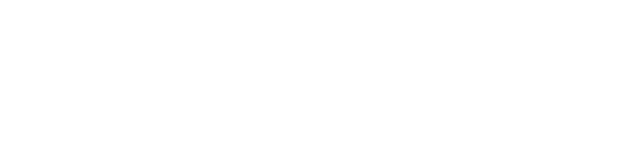
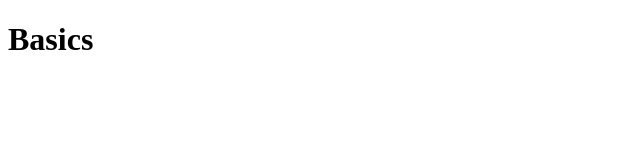
Before and after one commit to santhosh-chinnasamy/git-basics, a plain HTML site: page index.html in a window 1280 px wide. Shown: the whole page, without its empty margins (0-640 px from the left). Drawn offline with Linux system fonts and the light colour scheme.

Commit message:
add content to body

```diff
--- a/index.html
+++ b/index.html
@@ -6,5 +6,6 @@
     <title>Git</title>
 </head>
 <body>
+    <h1>Basics</h1>
 </body>
 </html>
```
